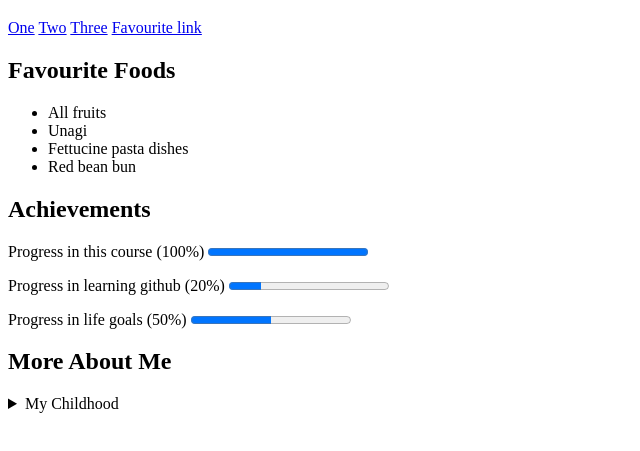
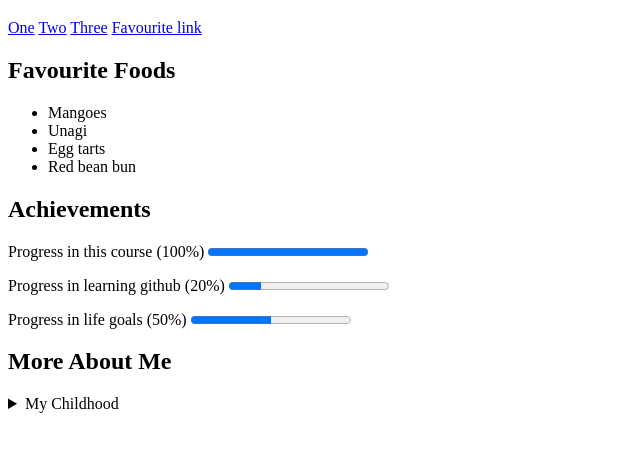
Before and after one commit to mmsdd/sample, a plain HTML site: page index.html in a window 1280 px wide. Shown: the part 61-512 px from the top of the page, without its empty margins (0-640 px from the left). Drawn offline with Linux system fonts and the light colour scheme.

Commit message:
changed some of the foods

```diff
--- a/index.html
+++ b/index.html
@@ -17,9 +17,9 @@
 	<section>
 		<h2>Favourite Foods</h2>
 		<ul>
-			<li>All fruits</li>
+			<li>Mangoes</li>
 			<li>Unagi</li>
-			<li>Fettucine pasta dishes</li>
+			<li>Egg tarts</li>
 			<li>Red bean bun</li>
 		</ul>
 	</section>
```
